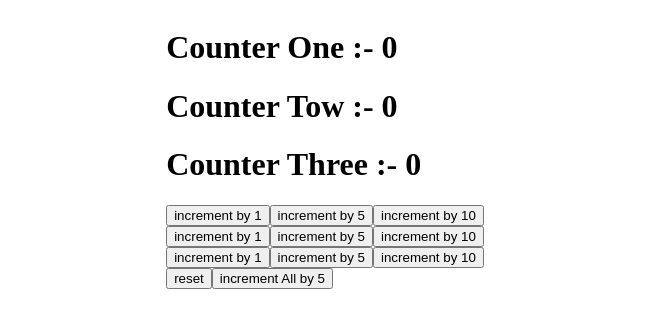
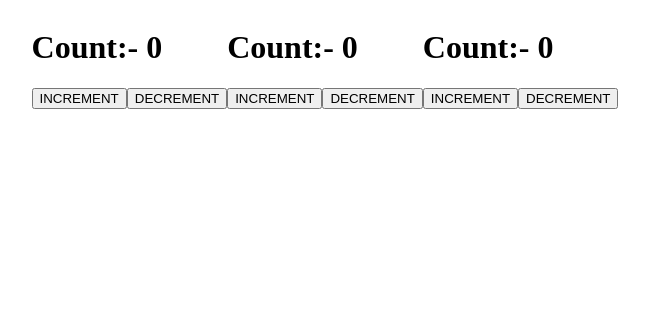
Before and after one commit to Ahmed-Badry-Abdelrahman/React, a React (Create React App) app in the folder my-app/: page / in a window 1280 px wide. Shown: the top 328 px of the page, without its empty margins (315-964 px from the left). Built offline with nearby package versions, Linux system fonts and the light colour scheme.

Commit message:
"Refactor App.js to use CountContext, remove CounterOne import, and update CounterOne.js to use separate reducers for each counter"

```diff
--- a/my-app/src/App.js
+++ b/my-app/src/App.js
@@ -1,5 +1,22 @@
-import CounterOne from "./components/useReducer/CounterOne";
+import A from "./components/A";
+import B from "./components/B";
+import E from "./components/E";
+import React, { useReducer } from "react";
+import CountContext from "./context/ThemeContext";
+
+const initialState = 0;
+const reducer = (state, action) => {
+  switch (action) {
+    case "INCREMENT":
+      return state + 1;
+    case "DECREMENT":
+      return state - 1;
+    default:
+      return state;
+  }
+};
 function App() {
+  const [count, dispatch] = useReducer(reducer, initialState);
   const style = {
     display: "flex",
     justifyContent: "center",
@@ -7,7 +24,11 @@ function App() {
 
   return (
     <div className="App" style={style}>
-      <CounterOne />
+      <CountContext.Provider value={{ count: count, dispatch: dispatch }}>
+        <A />
+        <B />
+        <E />
+      </CountContext.Provider>
     </div>
   );
 }
--- /dev/null
+++ b/my-app/src/components/A.js
@@ -0,0 +1,14 @@
+import React, { useContext } from "react";
+import CountContext from "../context/ThemeContext";
+const A = () => {
+  const { count, dispatch } = useContext(CountContext);
+  return (
+    <div>
+      <h1>Count:- {count}</h1>
+      <button onClick={() => dispatch("INCREMENT")}>INCREMENT</button>
+      <button onClick={() => dispatch("DECREMENT")}>DECREMENT</button>
+    </div>
+  );
+};
+
+export default A;
--- /dev/null
+++ b/my-app/src/components/B.js
@@ -0,0 +1,11 @@
+import React from "react";
+import C from "./C";
+const B = () => {
+  return (
+    <div>
+      <C />
+    </div>
+  );
+};
+
+export default B;
--- /dev/null
+++ b/my-app/src/components/C.js
@@ -0,0 +1,11 @@
+import React from "react";
+import D from "./D";
+const C = () => {
+  return (
+    <div>
+      <D />
+    </div>
+  );
+};
+
+export default C;
--- /dev/null
+++ b/my-app/src/components/D.js
@@ -0,0 +1,14 @@
+import React, { useContext } from "react";
+import CountContext from "../context/ThemeContext";
+const D = () => {
+  const { count, dispatch } = useContext(CountContext);
+  return (
+    <div>
+      <h1>Count:- {count}</h1>
+      <button onClick={() => dispatch("INCREMENT")}>INCREMENT</button>
+      <button onClick={() => dispatch("DECREMENT")}>DECREMENT</button>
+    </div>
+  );
+};
+
+export default D;
--- /dev/null
+++ b/my-app/src/components/E.js
@@ -0,0 +1,14 @@
+import React, { useContext } from "react";
+import CountContext from "../context/ThemeContext";
+const E = () => {
+  const { count, dispatch } = useContext(CountContext);
+  return (
+    <div>
+      <h1>Count:- {count}</h1>
+      <button onClick={() => dispatch("INCREMENT")}>INCREMENT</button>
+      <button onClick={() => dispatch("DECREMENT")}>DECREMENT</button>
+    </div>
+  );
+};
+
+export default E;
--- a/my-app/src/components/useReducer/CounterOne.js
+++ b/my-app/src/components/useReducer/CounterOne.js
@@ -1,95 +1,80 @@
 import { useReducer } from "react";
 
-const initialState = {
-  counterOne: 0,
-  counterTow: 0,
-  counterThree: 0,
-};
+const initialState = 0;
 
 const reducer = (state, action) => {
   switch (action.type) {
-    case "incrementCountOne":
-      return { ...state, counterOne: state.counterOne + action.value };
-    case "incrementCountTow":
-      return { ...state, counterTow: state.counterTow + action.value };
-    case "incrementCountThree":
-      return { ...state, counterThree: state.counterThree + action.value };
-    case "incrementAll":
-      return {
-        ...state,
-        counterOne: state.counterOne + action.value,
-        counterTow: state.counterTow + action.value,
-        counterThree: state.counterThree + action.value,
-      };
+    case "increment":
+      return state + action.value;
     case "reset":
       return initialState;
+    case "incrementAll":
+      return state + action.value;
     default:
       return state;
   }
 };
 const CounterOne = () => {
-  const [count, dispatch] = useReducer(reducer, initialState);
+  const [countOne, dispatchOne] = useReducer(reducer, initialState);
+  const [countTow, dispatchTow] = useReducer(reducer, initialState);
+  const [countThree, dispatchThree] = useReducer(reducer, initialState);
   return (
     <div>
       <div>
-        <h1>Counter One :- {count.counterOne}</h1>
-        <h1>Counter Tow :- {count.counterTow}</h1>
-        <h1>Counter Three :- {count.counterThree}</h1>
+        <h1>Counter One :- {countOne}</h1>
+        <h1>Counter Tow :- {countTow}</h1>
+        <h1>Counter Three :- {countThree}</h1>
       </div>
       <div>
-        <button
-          onClick={() => dispatch({ type: "incrementCountOne", value: 1 })}
-        >
+        <button onClick={() => dispatchOne({ type: "increment", value: 1 })}>
           increment by 1
         </button>
-        <button
-          onClick={() => dispatch({ type: "incrementCountOne", value: 5 })}
-        >
+        <button onClick={() => dispatchOne({ type: "increment", value: 5 })}>
           increment by 5
         </button>
-        <button
-          onClick={() => dispatch({ type: "incrementCountOne", value: 10 })}
-        >
+        <button onClick={() => dispatchOne({ type: "increment", value: 10 })}>
+          increment by 10
+        </button>
+      </div>
+      <div>
+        <button onClick={() => dispatchTow({ type: "increment", value: 1 })}>
+          increment by 1
+        </button>
+        <button onClick={() => dispatchTow({ type: "increment", value: 5 })}>
+          increment by 5
+        </button>
+        <button onClick={() => dispatchTow({ type: "increment", value: 10 })}>
+          increment by 10
+        </button>
+      </div>
+      <div>
+        <button onClick={() => dispatchThree({ type: "increment", value: 1 })}>
+          increment by 1
+        </button>
+        <button onClick={() => dispatchThree({ type: "increment", value: 5 })}>
+          increment by 5
+        </button>
+        <button onClick={() => dispatchThree({ type: "increment", value: 10 })}>
           increment by 10
         </button>
       </div>
       <div>
         <button
-          onClick={() => dispatch({ type: "incrementCountTow", value: 1 })}
+          onClick={() => {
+            dispatchOne({ type: "reset" });
+            dispatchTow({ type: "reset" });
+            dispatchThree({ type: "reset" });
+          }}
         >
-          increment by 1
+          reset
         </button>
         <button
-          onClick={() => dispatch({ type: "incrementCountTow", value: 5 })}
+          onClick={() => {
+            dispatchOne({ type: "incrementAll", value: 5 });
+            dispatchTow({ type: "incrementAll", value: 5 });
+            dispatchThree({ type: "incrementAll", value: 5 });
+          }}
         >
-          increment by 5
-        </button>
-        <button
-          onClick={() => dispatch({ type: "incrementCountTow", value: 10 })}
-        >
-          increment by 10
-        </button>
-      </div>
-      <div>
-        <button
-          onClick={() => dispatch({ type: "incrementCountThree", value: 1 })}
-        >
-          increment by 1
-        </button>
-        <button
-          onClick={() => dispatch({ type: "incrementCountThree", value: 5 })}
-        >
-          increment by 5
-        </button>
-        <button
-          onClick={() => dispatch({ type: "incrementCountThree", value: 10 })}
-        >
-          increment by 10
-        </button>
-      </div>
-      <div>
-        <button onClick={() => dispatch({ type: "reset" })}>reset</button>
-        <button onClick={() => dispatch({ type: "incrementAll", value: 5 })}>
           increment All by 5
         </button>
       </div>
--- a/my-app/src/context/ThemeContext.js
+++ b/my-app/src/context/ThemeContext.js
@@ -2,7 +2,9 @@
 
 import { createContext } from "react";
 
-// Create a context with 'light' as the default value
-const ThemeContext = createContext("light");
+// // Create a context with 'light' as the default value
+// const ThemeContext = createContext("light");
 
-export default ThemeContext;
+const CountContext = createContext(0);
+
+export default CountContext;
```
